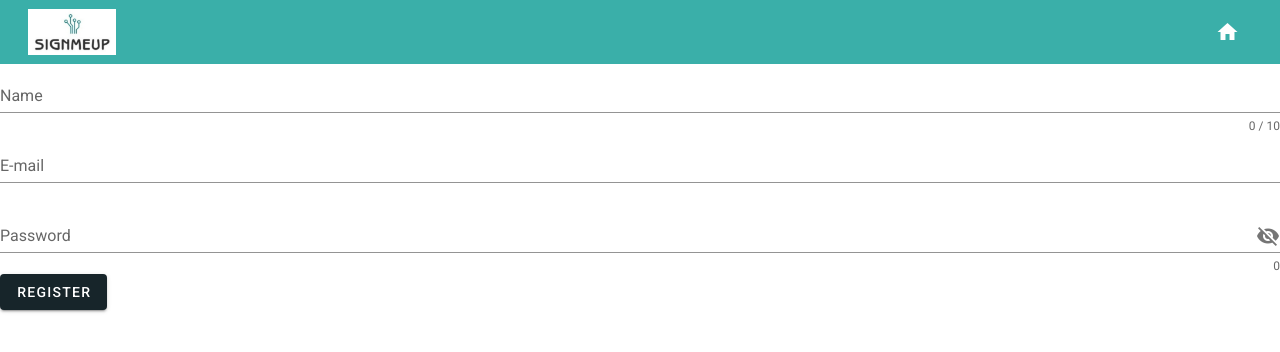
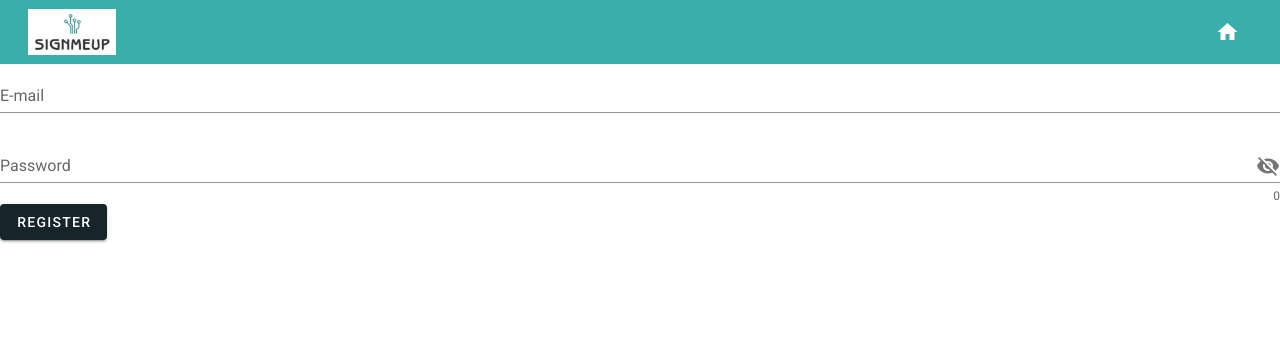
Before and after one commit to jhkritz/sign-language-api, a Vue app in the folder frontend/: page /register in a window 1280 px wide. Shown: the top 352 px of the page. Built offline with nearby package versions, Linux system fonts and the light colour scheme; what vue-auth would draw is missing.

Commit message:
removed name from register screen:

```diff
--- a/frontend/src/views/register.vue
+++ b/frontend/src/views/register.vue
@@ -13,7 +13,7 @@
         </div>
         <!--Registration form-->
         <v-form ref="form" v-model="valid" lazy-validation>
-            <v-text-field v-model="name" :counter="10" :rules="nameRules" label="Name" required></v-text-field>
+            <!---- <v-text-field v-model="name" :counter="10" :rules="nameRules" label="Name" required></v-text-field> -->
 
             <v-text-field v-model="email" :rules="emailRules" label="E-mail" required></v-text-field>
 
@@ -80,8 +80,6 @@
                         localStorage.setItem('access_token',res.data['access'])
                         localStorage.setItem('refresh_token',res.data['refresh'])
                         console.log(res.data['api_key']);
-                        localStorage.setItem('access_token', res.data['access'])
-                        localStorage.setItem('refresh_token', res.data['refresh'])
                         sharedState.setAPIkey(res.data['api_key']);
                         this.$router.push(`/API?API_key=${res.data['api_key']}`);
                     } else {
```
